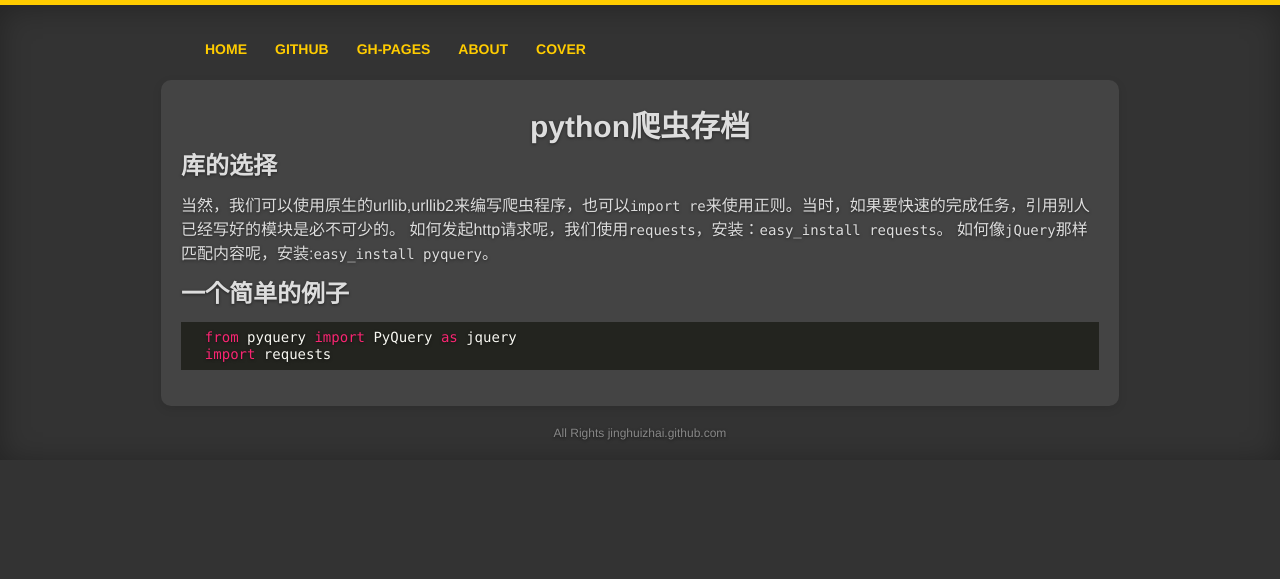
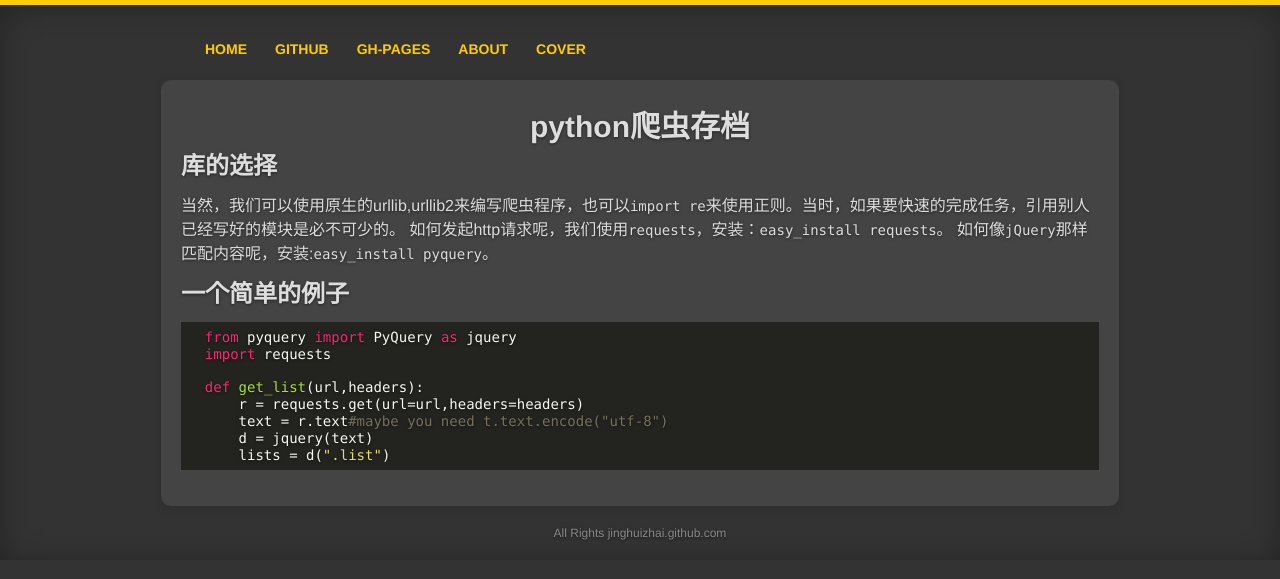
Before and after one commit to jinghuizhai/blog, a Jekyll site: the page built from _posts/2016-03-07-python-spider.md, in a window 1280 px wide. Shown: the top 579 px of the page. Built offline with Jekyll 4.4.1, drawn with Linux system fonts in a browser that asks for light colours.

Commit message:
Update 2016-03-07-python-spider.md

````diff
--- a/_posts/2016-03-07-python-spider.md
+++ b/_posts/2016-03-07-python-spider.md
@@ -11,4 +11,10 @@ title: python爬虫存档
 ```
   from pyquery import PyQuery as jquery
   import requests
+
+  def get_list(url,headers):
+      r = requests.get(url=url,headers=headers)
+      text = r.text#maybe you need t.text.encode("utf-8")
+      d = jquery(text)
+      lists = d(".list")
 ```
````
